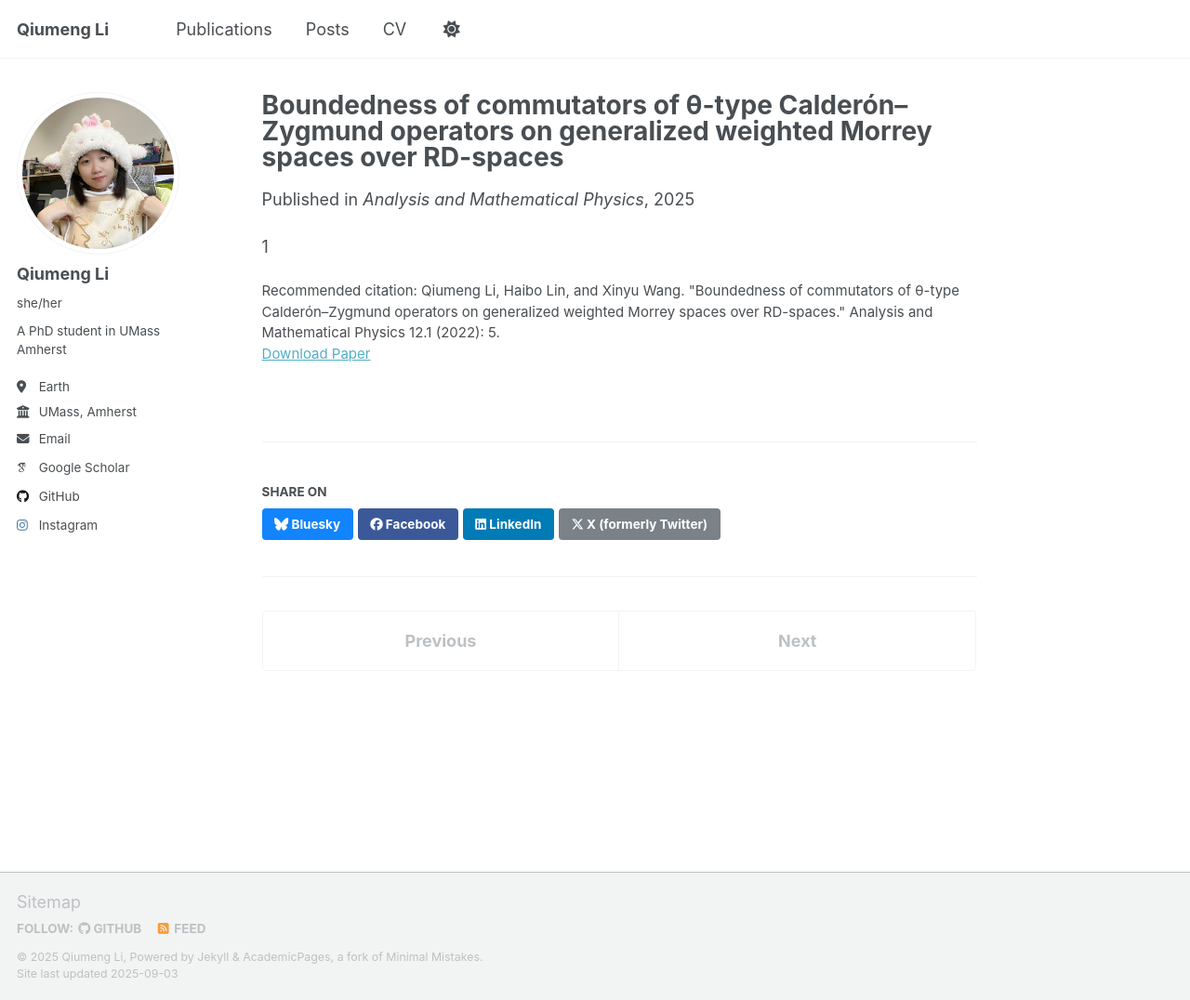
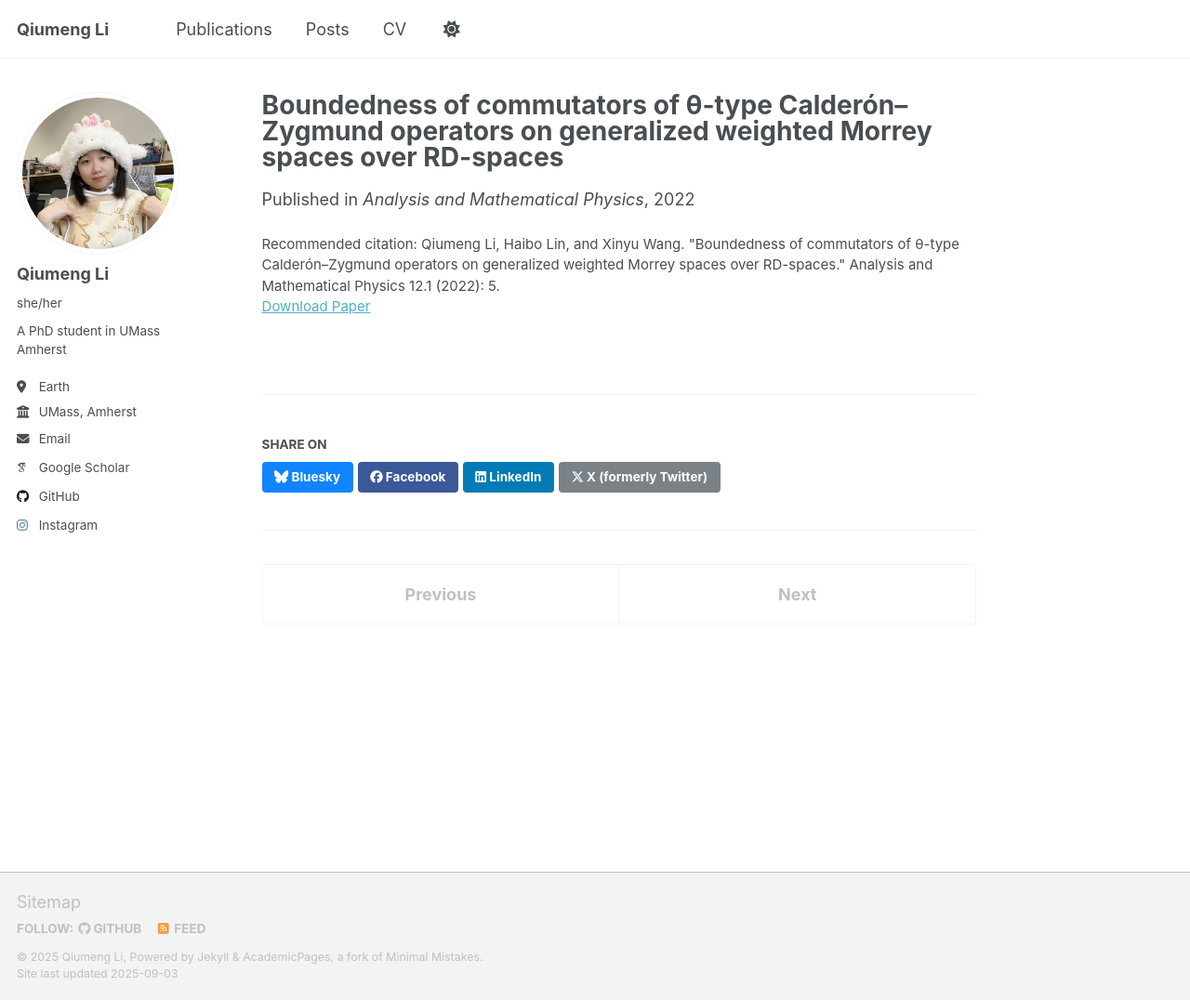
Before and after one commit to qiumengli521/qiumengli521.github.io, a Jekyll site: the page built from _publications/2022-first-paper.md, in a window 1280 px wide and 1076 px high. Shown: the whole window at 93% size. Built offline with Jekyll 4.4.1, drawn with Linux system fonts in a browser that asks for light colours; some web fonts are replaced; a script that is not in the unit is left out.

Commit message:
Update 2022-first-paper.md

```diff
--- a/_publications/2022-first-paper.md
+++ b/_publications/2022-first-paper.md
@@ -2,9 +2,9 @@
 title: "Boundedness of commutators of θ-type Calderón–Zygmund operators on generalized weighted Morrey spaces over RD-spaces"
 authors: "Qiumeng Li, Haibo Lin, and Xinyu Wang"
 collection: publications
+date: 2022-02-01
 permalink: /publication/2022-first paper
 venue: "Analysis and Mathematical Physics"
 paperurl: "https://doi.org/10.1007/s13324-021-00614-0"
 citation: 'Qiumeng Li, Haibo Lin, and Xinyu Wang. "Boundedness of commutators of θ-type Calderón–Zygmund operators on generalized weighted Morrey spaces over RD-spaces." Analysis and Mathematical Physics 12.1 (2022): 5.'
 ---
-1
```
